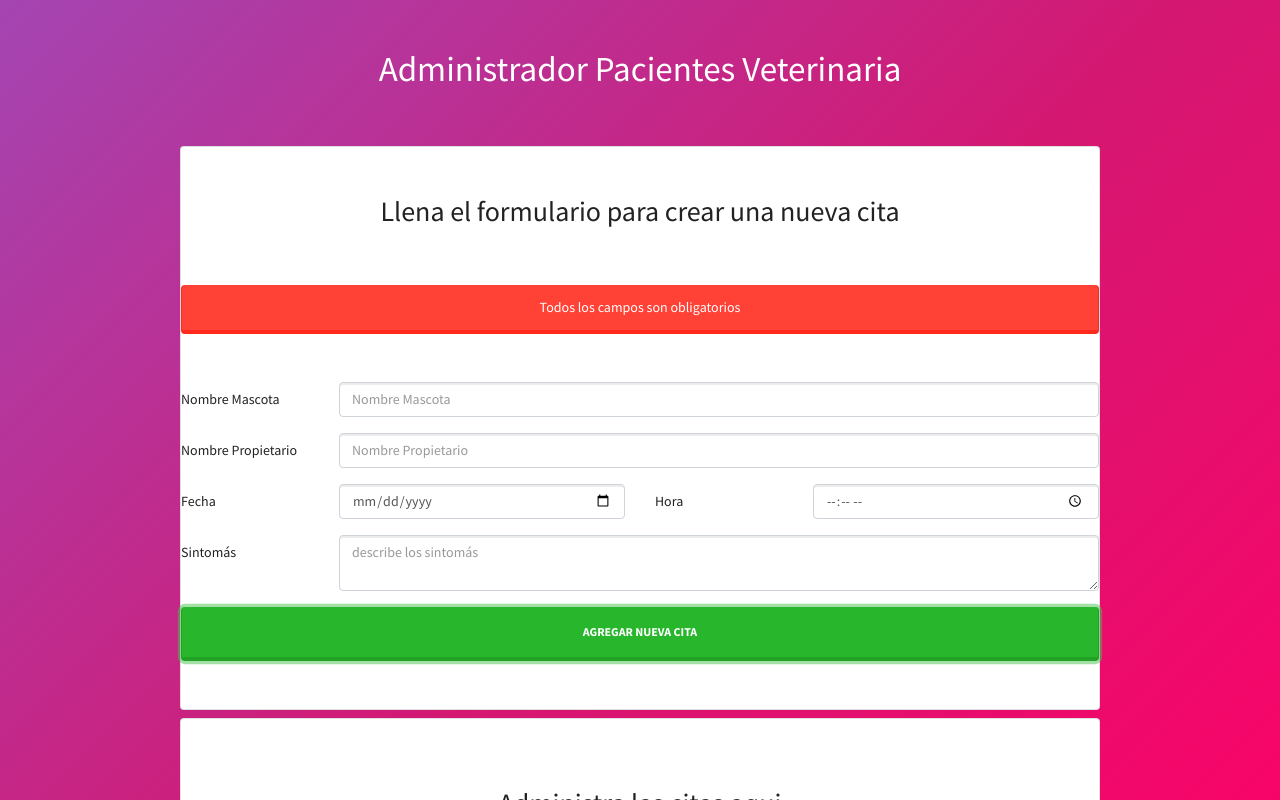
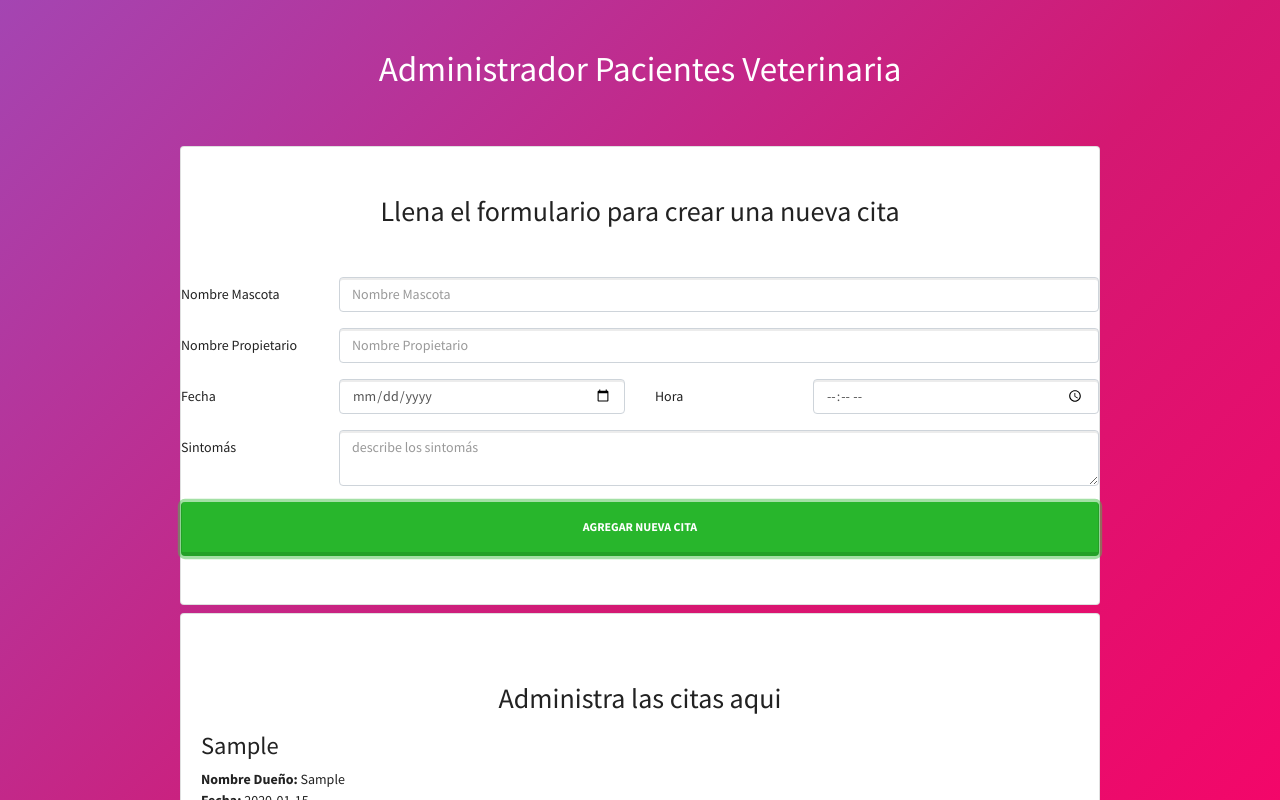
Before and after one commit to northerchild/veterinaria, a React (Create React App) app: page / in a window 1280 px wide. Both pictures are taken after typing "Sample", "Sample", "2020-01-15", "10:30", "Sample" into the empty fields and a click on the input "Agregar nueva cita". Shown: the top 800 px of the page. Built offline with nearby package versions, Linux system fonts and the light colour scheme.

Commit message:
Se crea el boton eliminar

```diff
--- a/src/App.js
+++ b/src/App.js
@@ -15,6 +15,20 @@ class App extends Component {
 
         this.setState({citas})
     }
+
+    //Eliminar citas del state
+
+    eliminarCita = id =>{
+        //Tomar una copial del state
+        const citasActuales = [...this.state.citas]
+        //utilizar filter para sacar el elemento @id del arreglo
+        const citas = citasActuales.filter(cita => cita.id !== id)
+        //actualizar el state
+        this.setState({
+            citas
+        })
+    }
+
     render() {
         return (
             <div className = "container" >
@@ -24,7 +38,9 @@ class App extends Component {
                     <NuevaCita  crearNuevaCita={this.crearNuevaCita}/ >
                     </div>
                     <div className = "col-md-10 mx-auto" >
-                    <ListasCitas citas={this.state.citas}/>
+                    <ListasCitas citas={this.state.citas}
+                                 eliminarCita={this.eliminarCita}
+                    />
                     </div>
                 </div>
             </div>
--- a/src/components/Cita.js
+++ b/src/components/Cita.js
@@ -1,18 +1,23 @@
 import React from 'react'
 
 
-const Cita = ({cita}) => (
+const Cita = ({cita, eliminarCita}) => (
     <div className="media mt-3">
         <div className="media-body">
-            <h3 className="mt-0">Nombre Mascota: {cita.mascota}</h3>
-            <p className="card-text">Nombre Dueño: <span>{cita.propietario}</span></p>
-            <p className="card-text">Fecha: <span>{cita.fecha}</span></p>
-            <p className="card-text">Hora: <span>{cita.hora}</span></p>
-            <p className="card-text"><span>Sintomas:</span></p>
+            <h3 className="mt-0">{cita.mascota}</h3>
+            <p className="card-text"><span>Nombre Dueño: </span> {cita.propietario} </p>
+            <p className="card-text"><span>Fecha: </span> {cita.fecha} </p>
+            <p className="card-text"><span>Hora: </span> {cita.hora} </p>
+            <p className="card-text"><span>Sintomas: </span> </p>
             <p className="card-text">{cita.sintomas}</p>
+
+            <button
+                className="btn btn-danger"
+                onClick={() => eliminarCita(cita.id)}
+            >Borrar &times;</button>
         </div>
+    </div>
 
-    </div>
 );
 
 export default  Cita
--- a/src/components/ListasCitas.js
+++ b/src/components/ListasCitas.js
@@ -1,7 +1,7 @@
 import React from 'react'
 import Cita  from "./Cita";
 
-const ListaCitas = ({citas}) =>(
+const ListaCitas = ({citas, eliminarCita}) =>(
         <div className="card mt-2 py-5">
             <div className="card-body">
                 <h2 className="card-title text-center">Administra las citas aqui</h2>
@@ -9,6 +9,7 @@ const ListaCitas = ({citas}) =>(
                     {citas.map(cita=>(
                         <Cita key={cita.id}
                               cita={cita}
+                              eliminarCita={eliminarCita}
                         />
                     ))}
                 </div>
--- a/src/components/NuevaCita.js
+++ b/src/components/NuevaCita.js
@@ -21,7 +21,7 @@ class NuevaCita extends Component {
         this.setState({
             cita: {
                 ...this.state.cita,
-                [e.target.value]: e.target.value
+                [e.target.name]: e.target.value
             }
         })
     }
```
